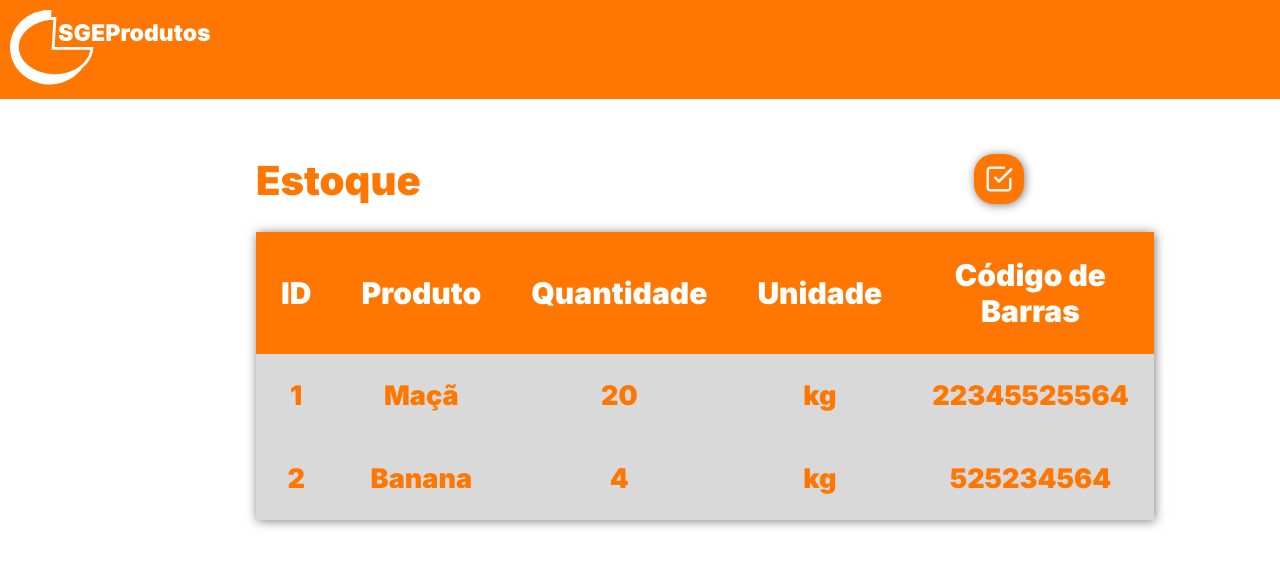
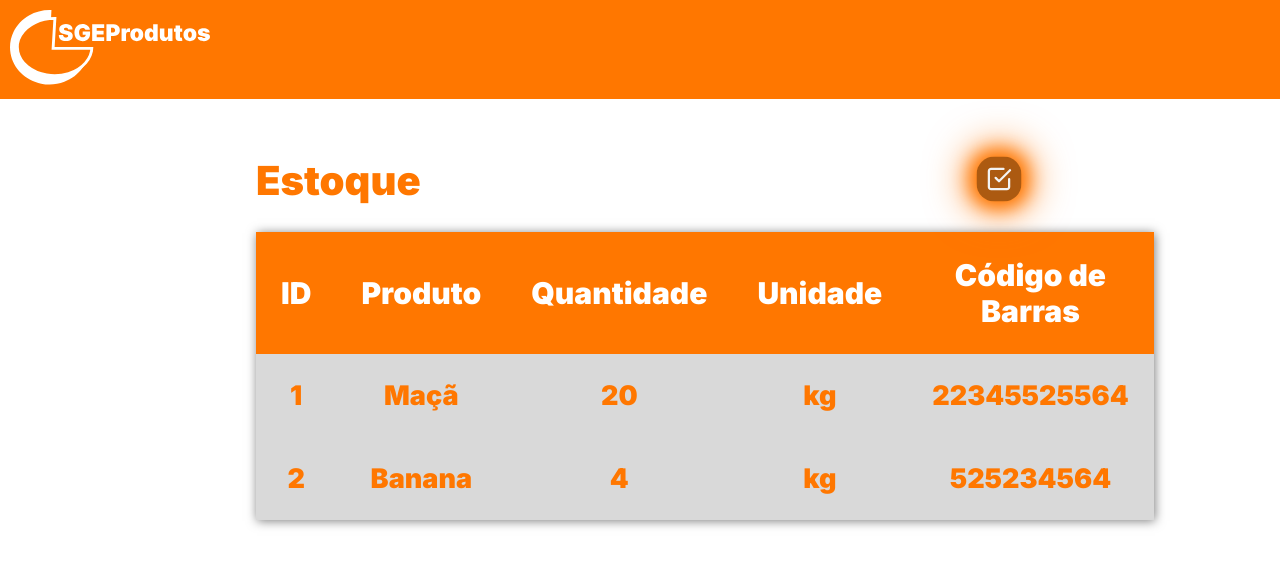
Before and after one commit to JeffSSampaio/SGE-React, a React (Create React App) app in the folder sgeprodutos/: page /estoque in a window 1280 px wide. In both pictures the pointer is over the picture 999 px from the left and 178 px from the top of the page. Shown: the top 566 px of the page. Built offline with nearby package versions, Linux system fonts and the light colour scheme.

Commit message:
style: animação no botão de adicionar

```diff
--- a/sgeprodutos/src/routes/estoque_route/cssestoque/estoque.css
+++ b/sgeprodutos/src/routes/estoque_route/cssestoque/estoque.css
@@ -48,9 +48,19 @@ body{
     box-shadow: 1px 1px 10px rgba(0, 0, 0, 0.514);
     width: 30px;
     height: 30px;
+    transition:
+        transform 1s ease-in,
+        background-color 1s ease-in,
+        box-shadow 1s ease-in;
+    ;
 }
 
+.butaoaddprod img:hover{
+    transform:  scale(0.9);
+    background-color: #ac5a11;
+    box-shadow: 0 0 20px 8px #FF7700, 0 0 40px 16px #FF770088;
 
+}
 
 .containerTituloEstoque{
      display: flex;
```
